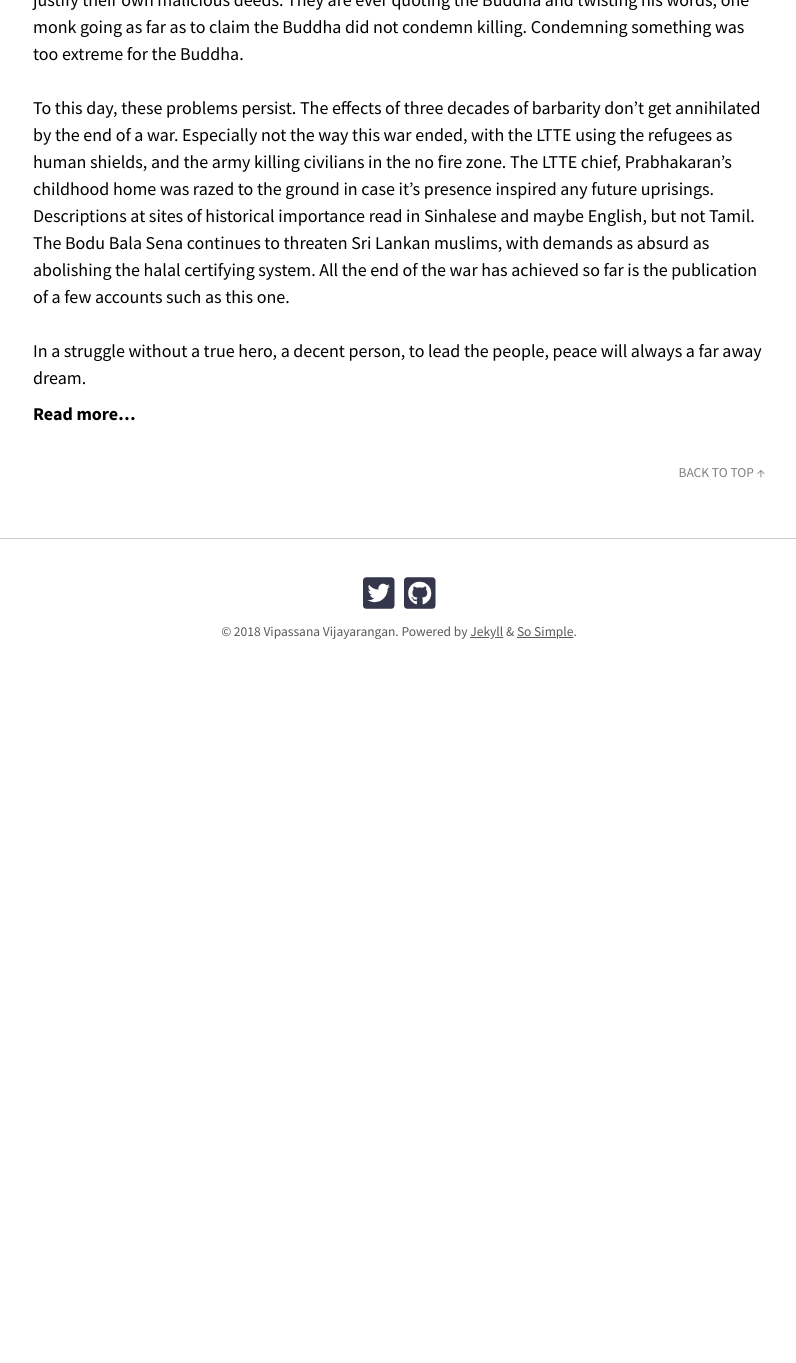
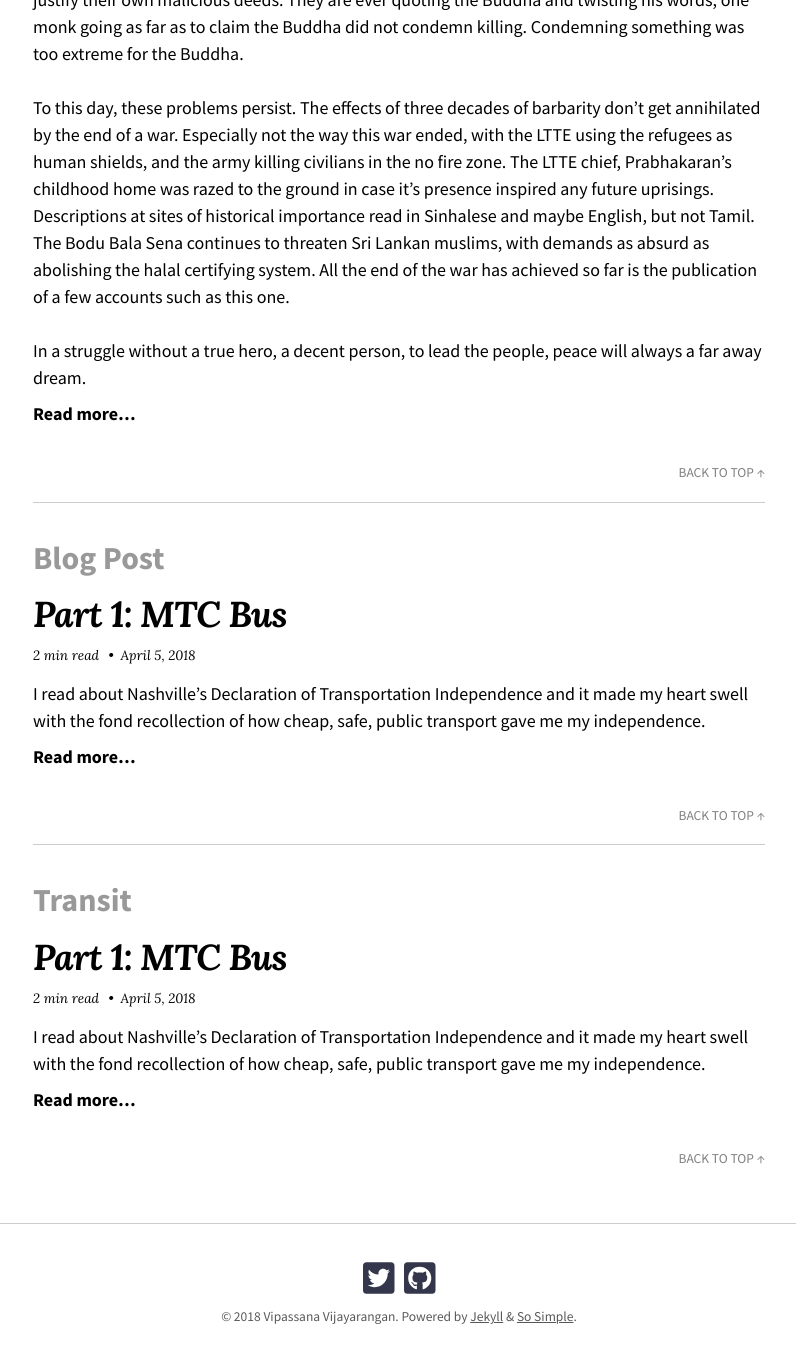
Before and after one commit to vipassana/vipassana.github.io, a Jekyll site: the page built from categories.md, in a window 1280 px wide and 1400 px high, scrolled down 3447 px. Shown: the top 1363 px of the window, without its empty margins (241-1037 px from the left). Built offline with Jekyll 4.4.1, drawn with Linux system fonts in a browser that asks for light colours; nearby versions of some CDN libraries; before the commit the page ends 4161 px from its top, so only the background shows below that; some of the changed lines change nothing that is shown; some of the changed text lies outside the part shown.

Commit message:
Website fixes and new post

```diff
--- a/_data/navigation.yml
+++ b/_data/navigation.yml
@@ -2,7 +2,9 @@
 
 - title: Writing
   url: /writing/
-- title: Projects
-  url: /projects/
 - title: About
-  url: /about/
+  url: /
+
+
+#- title: Projects
+#  url: /projects/
--- /dev/null
+++ b/_posts/2018-04-05-blog-unreserved-bus.md
@@ -0,0 +1,25 @@
+---
+title: "Part 1: MTC Bus"
+categories:
+  - Blog Post
+  - Transit
+tags:
+  - transit
+  - bus
+  - train
+  - twitter
+last_modified_at: 2018-04-21T12:57:42-05:00
+---
+
+I read about Nashville’s Declaration of Transportation Independence and it made my heart swell with the fond recollection of how cheap, safe, public transport gave me my independence.
+
+<blockquote class="twitter-tweet" data-lang="en">Mayor Briley signs 'Declaration of Transportation Independence' for Nashville<a href="https://twitter.com/JSadikKhan/status/980963113011957762">February 1, 2017</a></blockquote>
+<script async src="//platform.twitter.com/widgets.js" charset="utf-8"></script>
+
+In 2003, I moved from Doha, Qatar to Chennai, India. Up until then, my friends and I hung out at shopping malls. Saving up money from doing my chores and getting my face painted in the mall, or buying a happy meal, was all that I was allowed to do by myself. Everything, else required parental supervision. It was impossible for me to break that rule because even if I got out of the house, I had no way of getting to wherever I need to go.
+
+In Chennai, there was the MTC bus. Cheap enough that I could pay for it with my own money, "unsafe" enough, in the eyes of my mother, that I was not allowed to take it. Most of my friends took the bus, it was only me and other NRI kids that didn't. This classist bias against the bus was absolutely lost on me at that time, mostly because my friends who had grown up in the city were much more comfortable navigating the street than I was.
+
+By the time I was 14, having to plead with my mum to drive me to the beach, or a friends place, was suffocating. I couldn't hangout with my friends after school because I would miss the auto-rickshaw meant to take me home. However, I missed the auto one day, and headed to the pay phone to call my mum to come pick me up. I met a neighbor of mine one the way who was heading to take the bus. I had the Rs. 5 fair required to take me home on the 5E bus and so decided to let this girl (who was a couple of years yonger than me and much more street smart) guide me home. I remember the joy I felt getting on the bus and paying the fare. Perhaps, it was the teenage thrill of breaking a rule, but my experience with public transit since has lead me to believe that it was the first time I felt independent. My mother was livid, and we fought about me using the Bus. During that time, I once paid for the bus with a combination of 25 and 5 paise coins. The bus conductor was both very annoyed and mildly amused, and after yelling at me for a couple of minutes, gave me my ticket. My mum eventually relented.
+
+Chennai now has an shiny, expensive, metro that is only convenient to get me from the airport to my home but it's the MTC bus that moves me and my heart.
```
